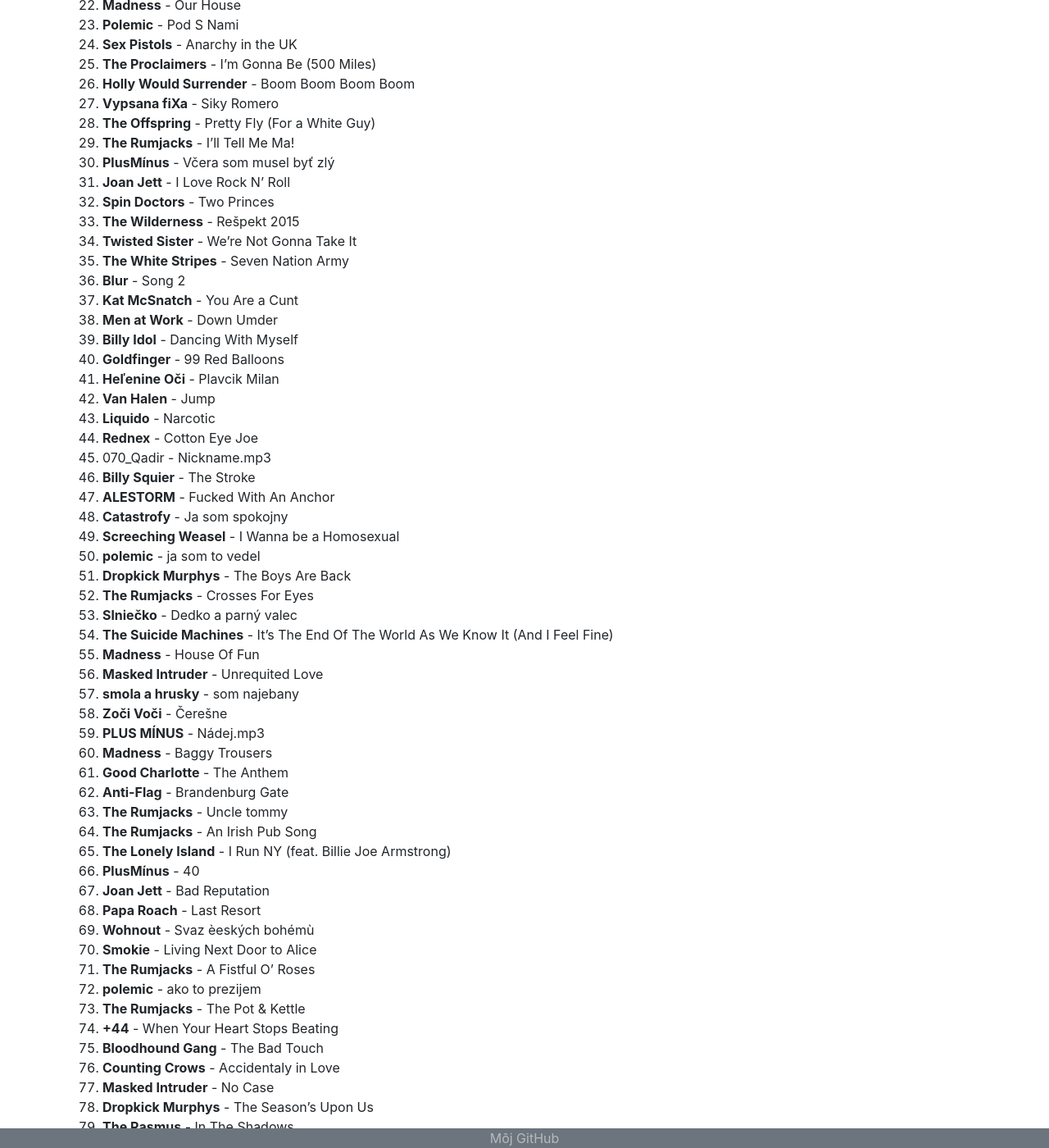
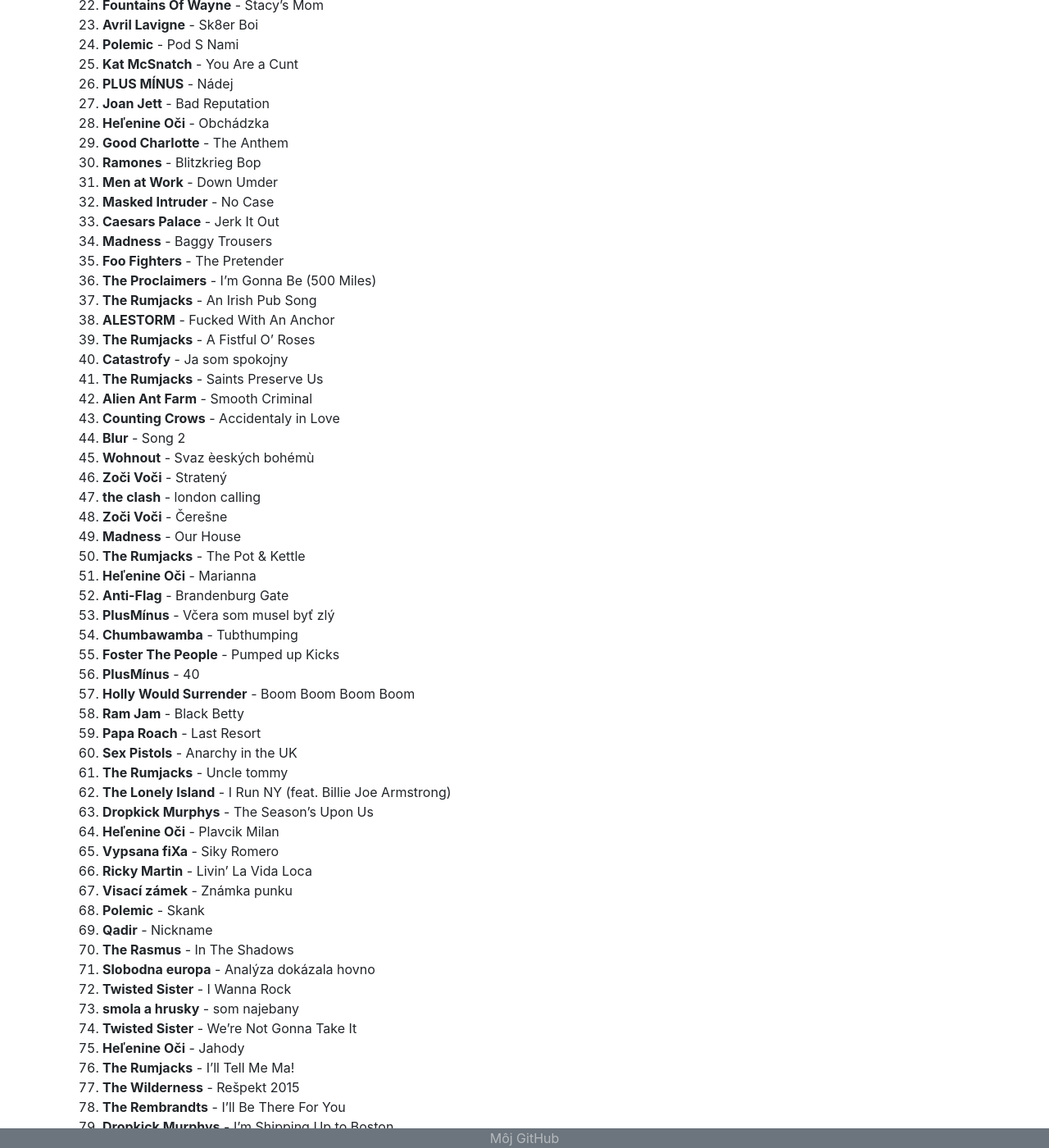
Before and after one commit to MatusPilnan/MatusPilnan.github.io, a Jekyll site: the page built from barjake_redkovky.md, in a window 1280 px wide and 1400 px high, scrolled down 726 px. Shown: the whole window at 82% size. Built offline with Jekyll 4.4.1, drawn with Linux system fonts in a browser that asks for light colours; some of the changed text lies outside the part shown.

Commit message:
Update barjake_redkovky.md

````diff
--- a/barjake_redkovky.md
+++ b/barjake_redkovky.md
@@ -5,94 +5,95 @@
 # Bárjaké reďkovky
 
 
-Toto je aktuálna forma playlistu Bárjaké reďkovky z dňa Sun Oct 20 23:39:36 2019:
+Toto je aktuálna forma playlistu Bárjaké reďkovky z dňa Mon Nov 11 23:20:46 2019:
 
 *Nultý (000) sondžik je ako vždy Bon Jovi - You Give Love a Bad Name*
-1. **The Rembrandts** - I'll Be There For You
-2. **polemic** - ona je taka
-3. **Foo Fighters** - The Pretender
-4. **Slobodna europa** - Analýza dokázala hovno
-5. **the clash** - london calling
-6. **Chumbawamba** - Tubthumping
-7. **Zoči Voči** - Stratený
-8. Black Betty - Ram Jam - Various.mp3
-8. **The All-American Rejects** - Gives You Hell.mp3
-8. **The Rumjacks** - One Summers Day
-9. **Twisted Sister** - I Wanna Rock
-10. **Avril Lavigne** - Sk8er Boi
-11. **The Rumjacks** - Saints Preserve Us
-12. **Punkreas** - Bella Ciao
-13. **Fountains Of Wayne** - Stacy's Mom
-14. **Dropkick Murphys** - Rose Tattoo
-15. **Alien Ant Farm** - Smooth Criminal
-16. **Heľenine Oči** - Jahody
-17. **Polemic** - Skank
-18. **Ramones** - Blitzkrieg Bop
-19. **Caesars Palace** - Jerk It Out
-20. **Madness** - Our House
-21. **Polemic** - Pod S Nami
-22. **Sex Pistols** - Anarchy in the UK
-23. **The Proclaimers** - I'm Gonna Be (500 Miles)
-24. **Holly Would Surrender** - Boom Boom Boom Boom
-25. **Vypsana fiXa** - Siky Romero
-26. **The Offspring** - Pretty Fly (For a White Guy)
-27. **The Rumjacks** - I'll Tell Me Ma!
-28. **PlusMínus** - Včera som musel byť zlý
-29. **Joan Jett** - I Love Rock N' Roll
-30. **Spin Doctors** - Two Princes
-31. **The Wilderness** - Rešpekt 2015
-32. **Twisted Sister** - We're Not Gonna Take It
-33. **The White Stripes** - Seven Nation Army
-34. **Blur** - Song 2
-35. **Kat McSnatch** - You Are a Cunt
-36. **Men at Work** - Down Umder
-37. **Billy Idol** - Dancing With Myself
-38. **Goldfinger** - 99 Red Balloons
-39. **Heľenine Oči** - Plavcik Milan
-40. **Van Halen** - Jump
-41. **Liquido** - Narcotic
-42. **Rednex** - Cotton Eye Joe
-43. 070_Qadir - Nickname.mp3
-43. **Billy Squier** - The Stroke
-44. **ALESTORM** - Fucked With An Anchor
-45. **Catastrofy** - Ja som spokojny
-46. **Screeching Weasel** - I Wanna be a Homosexual
-47. **polemic** - ja som to vedel
-48. **Dropkick Murphys** - The Boys Are Back
-49. **The Rumjacks** - Crosses For Eyes
-50. **Slniečko** - Dedko a parný valec
-51. **The Suicide Machines** - It's The End Of The World As We Know It (And I Feel Fine)
-52. **Madness** - House Of Fun
-53. **Masked Intruder** - Unrequited Love
-54. **smola a hrusky** - som najebany
-55. **Zoči Voči** - Čerešne
-56. **PLUS MÍNUS** - Nádej.mp3
-56. **Madness** - Baggy Trousers
-57. **Good Charlotte** - The Anthem
-58. **Anti-Flag** - Brandenburg Gate
-59. **The Rumjacks** - Uncle tommy
-60. **The Rumjacks** - An Irish Pub Song
-61. **The Lonely Island** - I Run NY (feat. Billie Joe Armstrong)
-62. **PlusMínus** - 40
-63. **Joan Jett** - Bad Reputation
-64. **Papa Roach** - Last Resort
-65. **Wohnout** - Svaz èeských bohémù
-66. **Smokie** - Living Next Door to Alice
-67. **The Rumjacks** - A Fistful O' Roses
-68. **polemic** - ako to prezijem
-69. **The Rumjacks** - The Pot & Kettle
-70. **+44** - When Your Heart Stops Beating
-71. **Bloodhound Gang** - The Bad Touch
-72. **Counting Crows** - Accidentaly in Love
-73. **Masked Intruder** - No Case
-74. **Dropkick Murphys** - The Season's Upon Us
-75. **The Rasmus** - In The Shadows
-76. **Heľenine Oči** - Marianna
-77. **Heľenine Oči** - Obchádzka
-78. **Ricky Martin** - Livin' La Vida Loca
-79. **Oasis** - Wonderwall
-80. **Visací zámek** - Známka punku
-81. **Dropkick Murphys** - I'm Shipping Up to Boston
+1. **Punkreas** - Bella Ciao
+2. **Dropkick Murphys** - Rose Tattoo
+3. **+44** - When Your Heart Stops Beating
+4. **Masked Intruder** - Unrequited Love
+5. **Screeching Weasel** - I Wanna be a Homosexual
+6. **Joan Jett** - I Love Rock N' Roll
+7. **The Offspring** - Pretty Fly (For a White Guy)
+8. **The Suicide Machines** - It's The End Of The World As We Know It (And I Feel Fine)
+9. **The All-American Rejects** - Gives You Hell
+10. **polemic** - ako to prezijem
+11. **The White Stripes** - Seven Nation Army
+12. **Smokie** - Living Next Door to Alice
+13. **polemic** - ona je taka
+14. **Bloodhound Gang** - The Bad Touch
+15. **Dropkick Murphys** - The Boys Are Back
+16. **Billy Squier** - The Stroke
+17. **Rednex** - Cotton Eye Joe
+18. **polemic** - ja som to vedel
+19. **Slniečko** - Dedko a parný valec
+20. **The Rumjacks** - Crosses For Eyes
+21. **Liquido** - Narcotic
+22. **Fountains Of Wayne** - Stacy's Mom
+23. **Avril Lavigne** - Sk8er Boi
+24. **Polemic** - Pod S Nami
+25. **Kat McSnatch** - You Are a Cunt
+26. **PLUS MÍNUS** - Nádej
+27. **Joan Jett** - Bad Reputation
+28. **Heľenine Oči** - Obchádzka
+29. **Good Charlotte** - The Anthem
+30. **Ramones** - Blitzkrieg Bop
+31. **Men at Work** - Down Umder
+32. **Masked Intruder** - No Case
+33. **Caesars Palace** - Jerk It Out
+34. **Madness** - Baggy Trousers
+35. **Foo Fighters** - The Pretender
+36. **The Proclaimers** - I'm Gonna Be (500 Miles)
+37. **The Rumjacks** - An Irish Pub Song
+38. **ALESTORM** - Fucked With An Anchor
+39. **The Rumjacks** - A Fistful O' Roses
+40. **Catastrofy** - Ja som spokojny
+41. **The Rumjacks** - Saints Preserve Us
+42. **Alien Ant Farm** - Smooth Criminal
+43. **Counting Crows** - Accidentaly in Love
+44. **Blur** - Song 2
+45. **Wohnout** - Svaz èeských bohémù
+46. **Zoči Voči** - Stratený
+47. **the clash** - london calling
+48. **Zoči Voči** - Čerešne
+49. **Madness** - Our House
+50. **The Rumjacks** - The Pot & Kettle
+51. **Heľenine Oči** - Marianna
+52. **Anti-Flag** - Brandenburg Gate
+53. **PlusMínus** - Včera som musel byť zlý
+54. **Chumbawamba** - Tubthumping
+55. **Foster The People** - Pumped up Kicks
+56. **PlusMínus** - 40
+57. **Holly Would Surrender** - Boom Boom Boom Boom
+58. **Ram Jam** - Black Betty
+59. **Papa Roach** - Last Resort
+60. **Sex Pistols** - Anarchy in the UK
+61. **The Rumjacks** - Uncle tommy
+62. **The Lonely Island** - I Run NY (feat. Billie Joe Armstrong)
+63. **Dropkick Murphys** - The Season's Upon Us
+64. **Heľenine Oči** - Plavcik Milan
+65. **Vypsana fiXa** - Siky Romero
+66. **Ricky Martin** - Livin' La Vida Loca
+67. **Visací zámek** - Známka punku
+68. **Polemic** - Skank
+69. **Qadir** - Nickname
+70. **The Rasmus** - In The Shadows
+71. **Slobodna europa** - Analýza dokázala hovno
+72. **Twisted Sister** - I Wanna Rock
+73. **smola a hrusky** - som najebany
+74. **Twisted Sister** - We're Not Gonna Take It
+75. **Heľenine Oči** - Jahody
+76. **The Rumjacks** - I'll Tell Me Ma!
+77. **The Wilderness** - Rešpekt 2015
+78. **The Rembrandts** - I'll Be There For You
+79. **Dropkick Murphys** - I'm Shipping Up to Boston
+80. **Van Halen** - Jump
+81. **Madness** - House Of Fun
+82. **Spin Doctors** - Two Princes
+83. **Goldfinger** - 99 Red Balloons
+84. **The Rumjacks** - One Summers Day
+85. **Billy Idol** - Dancing With Myself
+86. **Oasis** - Wonderwall
 
 
-Použitý seed: ```7088311616139201008```
+Použitý seed: ```8377256417746780672```
````
